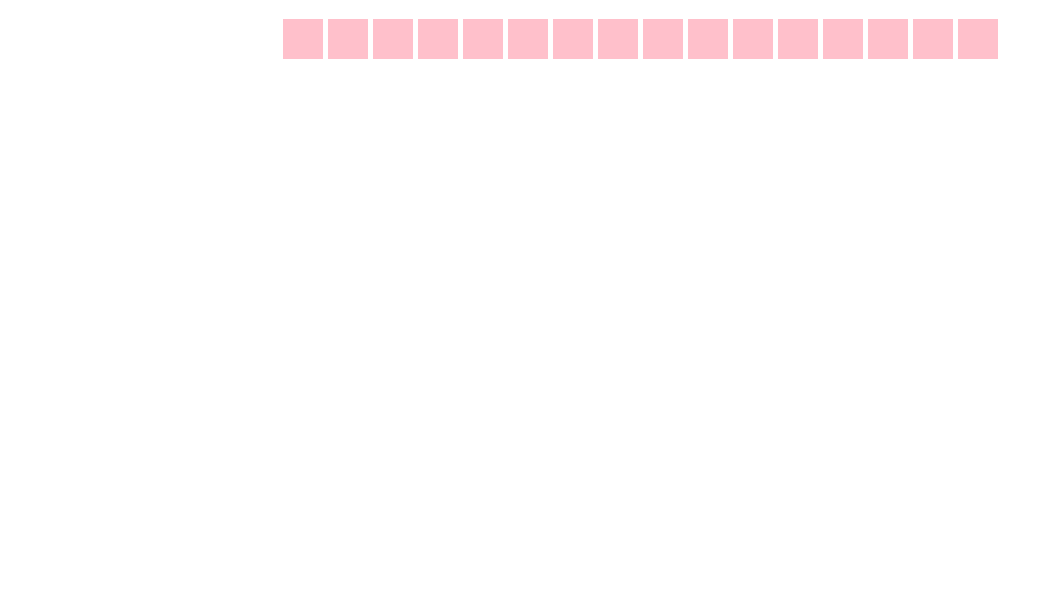
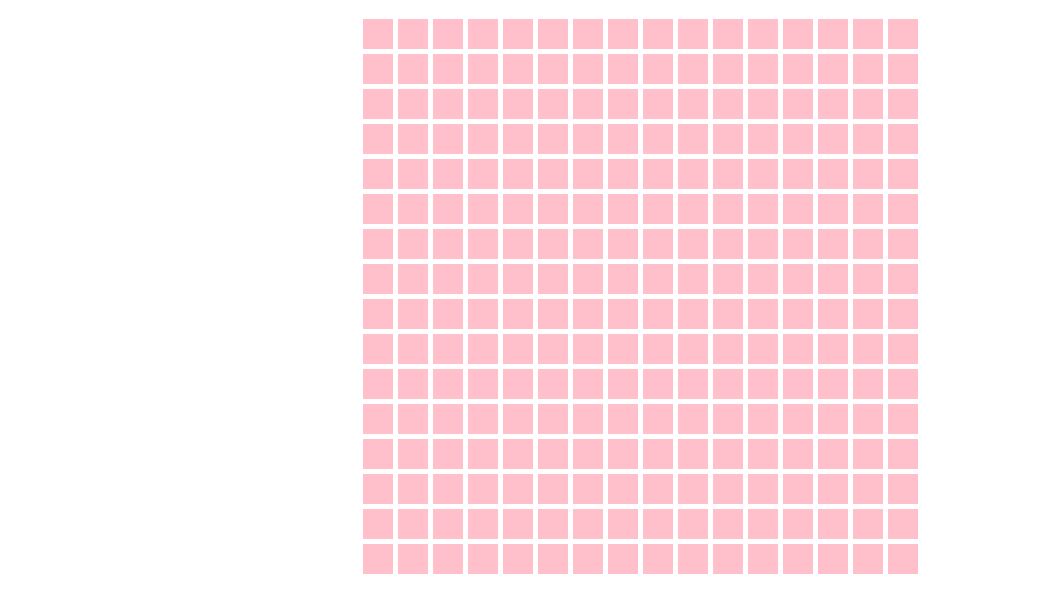
Before and after one commit to marcussleongg/etch-a-sketch, a plain HTML site: page index.html in a window 1280 px wide. Shown: the part 61-674 px from the top of the page, without its empty margins (0-1053 px from the left). Drawn offline with Linux system fonts and the light colour scheme.

Commit message:
Amend function to create 16x16 grid

```diff
--- a/main.js
+++ b/main.js
@@ -1,11 +1,20 @@
 const container = document.querySelector("#container");
-function createSquare() {
-    let square = document.createElement("div");
-    square.classList.toggle("square");
-    container.appendChild(square);
+
+function createRow() {
+    let row = document.createElement("div");
+    row.classList.toggle("row");
+    let i = 0;
+    while (i<16) {
+        let square = document.createElement("div");
+        square.classList.toggle("square");
+        row.appendChild(square);
+        i++;
+    }
+    container.appendChild(row);
 }
-i = 0
+
+let i = 0
 while (i<16) {
-    createSquare();
-    i++
+    createRow();
+    i++;
 }
--- a/style.css
+++ b/style.css
@@ -1,11 +1,17 @@
 .square {
-    height: 40px;
-    width: 40px;
+    height: 30px;
+    width: 30px;
     background-color: pink;
 }
 
 #container {
     display: flex;
+    flex-direction: column;
     gap: 5px;
-    justify-content: center;
+    align-items: center;
 }
+
+.row {
+    display: flex;
+    gap: 5px;
+}
```
